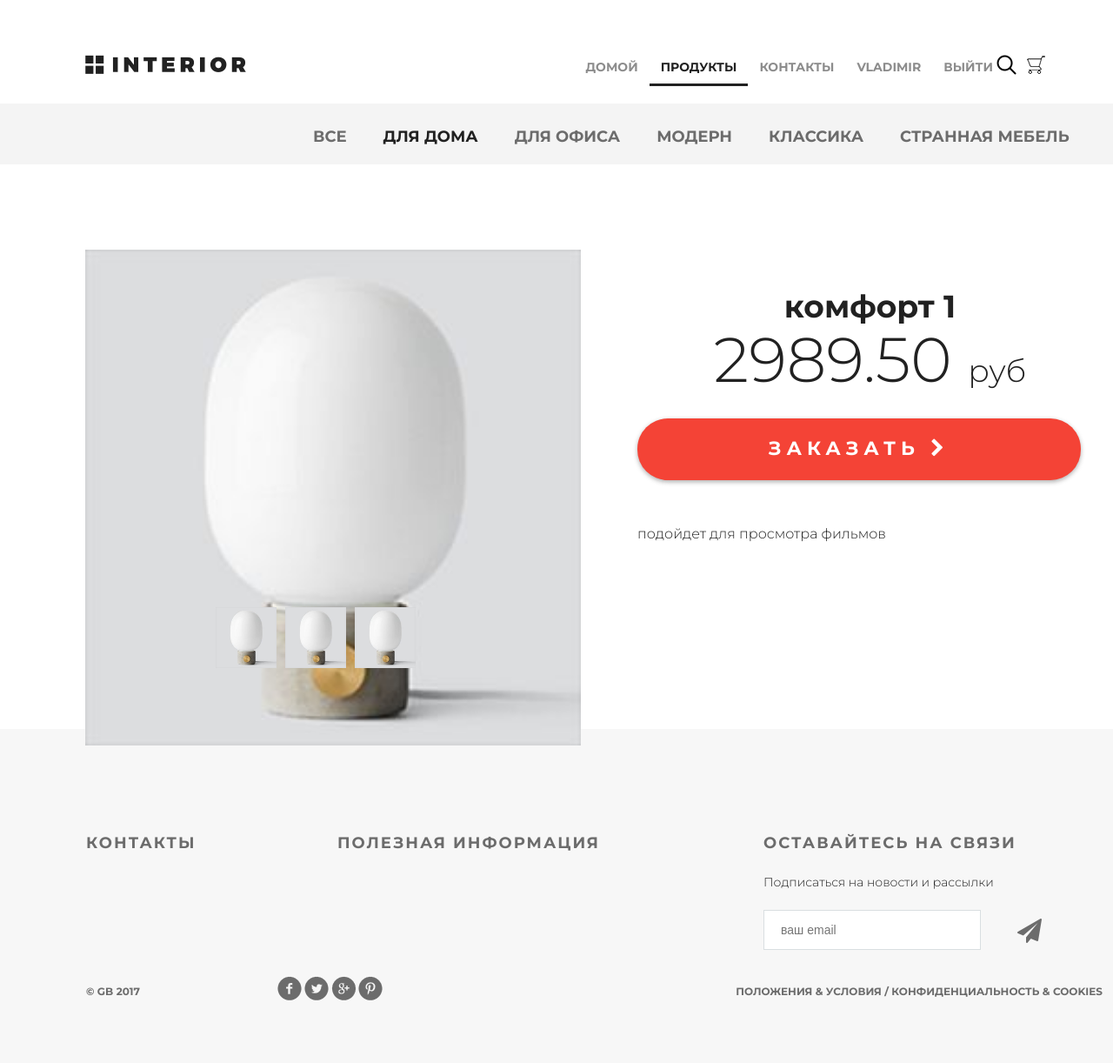
After one commit to vmikulitskii/geekshop, a Django app: page /products/product/1/ in a window 1280 px wide; the page is wider, and only the part inside the window is pictured. The commit adds this page. Shown: that part at 87% size. Run offline with Django 3.2, Linux system fonts and the light colour scheme; a user stored in the database is signed in; data comes from the database, SQL or seed files in the repository; data that the repository does not hold is empty.

Commit message:
Lesson 6. Product page

```diff
--- /dev/null
+++ b/mainapp/templates/mainapp/product.html
@@ -0,0 +1,57 @@
+{% extends 'mainapp/base.html' %}
+{% load staticfiles %}
+
+{% block menu %}
+<div class="hero-white">
+    <div class="header clearfix">
+        {% include 'mainapp/includes/inc_menu.html' %}
+    </div>
+</div>
+{% endblock %}
+
+{% block content %}
+<div class="details">
+    <div class="links clearfix">
+        {% include 'mainapp/includes/inc_categories_menu.html' %}
+    </div>
+
+    <div class="details-products">
+        <div class="details-slider">
+            <div class="slider-product">
+                <img src="{{ media_url }}{{ product.image }}" alt="{{ product.short_desc }}">
+            </div>
+            <div class="slider-control">
+                <div class="block">
+                    <a href="#"><img src="{{ media_url }}{{ product.image }}" alt="вариант 1">
+                        <div class="text"></div>
+                    </a>
+                </div>
+                <div class="block">
+                    <a href="#"><img src="{{ media_url }}{{ product.image }}" alt="вариант 2">
+                        <div class="text"></div>
+                    </a>
+                </div>
+                <div class="block">
+                    <a href="#"><img src="{{ media_url }}{{ product.image }}" alt="вариант 3">
+                        <div class="text"></div>
+                    </a>
+                </div>
+            </div>
+        </div>
+
+        <div class="description">
+            <h3 class="big-bold">{{ product.name }}</h3>
+            <br>
+            <p class="price"> {{ product.price }} <span>руб</span></p>
+            <a href="{% url 'basket:add' product.pk %}" class="red-button">
+                заказать
+                <i class="fa fa-chevron-right" aria-hidden="true"></i>
+            </a>
+            <div class="description-text">
+                {{ product.description }}
+            </div>
+        </div>
+    </div>
+</div>
+<div class="clr"></div>
+{% endblock content %}
--- a/mainapp/templates/mainapp/products.html
+++ b/mainapp/templates/mainapp/products.html
@@ -44,7 +44,7 @@
 			<h3 class="big-bold">{{ hot_product.name }}</h3>
 			<h3 class="red">горячее предложение</h3>
 			<p class="price"> {{ hot_product.price }} <span>руб</span></p>
-			<a href="#" class="red-button">
+			<a href="{% url 'basket:add' hot_product.pk %}" class="red-button">
 				заказать <i class="fa fa-chevron-right" aria-hidden="true"></i>
 			</a>
 			<div class="description-text">
@@ -62,7 +62,7 @@
 			{% for product in same_products %}
 			<div class="block">
 
-				<a href="{% url 'basket:add' product.pk %}">
+				<a href="{% url 'products:product' product.pk %}">
 					<img src="{{ media_url }}{{ product.image }}" alt="{{ product.short_desc }}">
 					<div class="text">
 						<img src="{% static 'img/icon-hover.png' %}" alt="img">
--- a/mainapp/templates/mainapp/products_list.html
+++ b/mainapp/templates/mainapp/products_list.html
@@ -20,7 +20,7 @@
             <div class="block">
 
                 {% if user.is_authenticated %}
-                <a href="{% url 'basket:add' product.pk %}">
+                <a href="{% url 'products:product' product.pk %}">
                     {% else %}
                     <a href="{% url 'auth:login' %}">
                         {% endif %}
--- a/mainapp/urls.py
+++ b/mainapp/urls.py
@@ -7,4 +7,5 @@ app_name = "mainapp"
 urlpatterns = [
     path("", mainapp.products, name="index"),
     path("category/<int:pk>/", mainapp.products, name="category"),
+    path("product/<int:pk>/",mainapp.product, name='product'),
 ]
--- a/mainapp/views.py
+++ b/mainapp/views.py
@@ -19,21 +19,35 @@ def main(request):
                'media_url': settings.MEDIA_URL}
     return render(request, "mainapp/index.html", content)
 
+
 def get_basket(user):
     if user.is_authenticated:
         return Basket.objects.filter(user=user)
     return []
 
+
 def get_hot_product():
     products = Product.objects.all()
     return random.choice(list(products))
 
+
 def get_same_products(hot_product):
-    same_products = Product.objects.filter(category=hot_product.category).exclude(pk=hot_product.pk)[:3]
+    same_products = Product.objects.filter(
+        category=hot_product.category).exclude(pk=hot_product.pk)[:3]
     return same_products
 
 
+def product(request,pk):
+    title = 'продукты'
+    content = {
+        "title":title,
+        "links_menu":ProductCategory.objects.all(),
+        "product":get_object_or_404(Product,pk=pk),
+        "basket":Basket.objects.filter(user=request.user),
+        "media_url":settings.MEDIA_URL,
 
+    }
+    return render(request,"mainapp/product.html",content)
 
 def products(request, pk=None):
     title = 'товары'
@@ -68,7 +82,7 @@ def products(request, pk=None):
     same_products = get_same_products(hot_product)
 
     content = {"title": title, 'links_menu': links_menu,
-               "same_products": same_products, "media_url": settings.MEDIA_URL, "basket": basket, "hot_product": hot_product,}
+               "same_products": same_products, "media_url": settings.MEDIA_URL, "basket": basket, "hot_product": hot_product, }
 
     if pk:
         print(f"User select category: {pk}")
```
